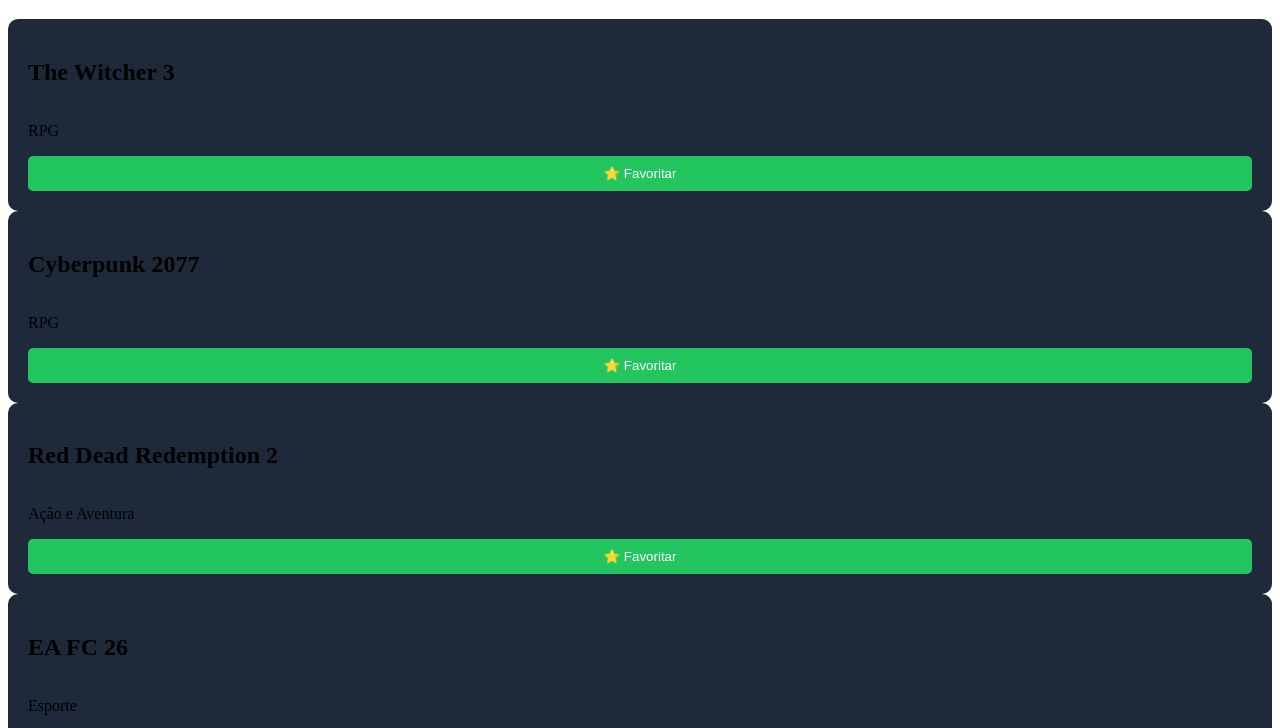
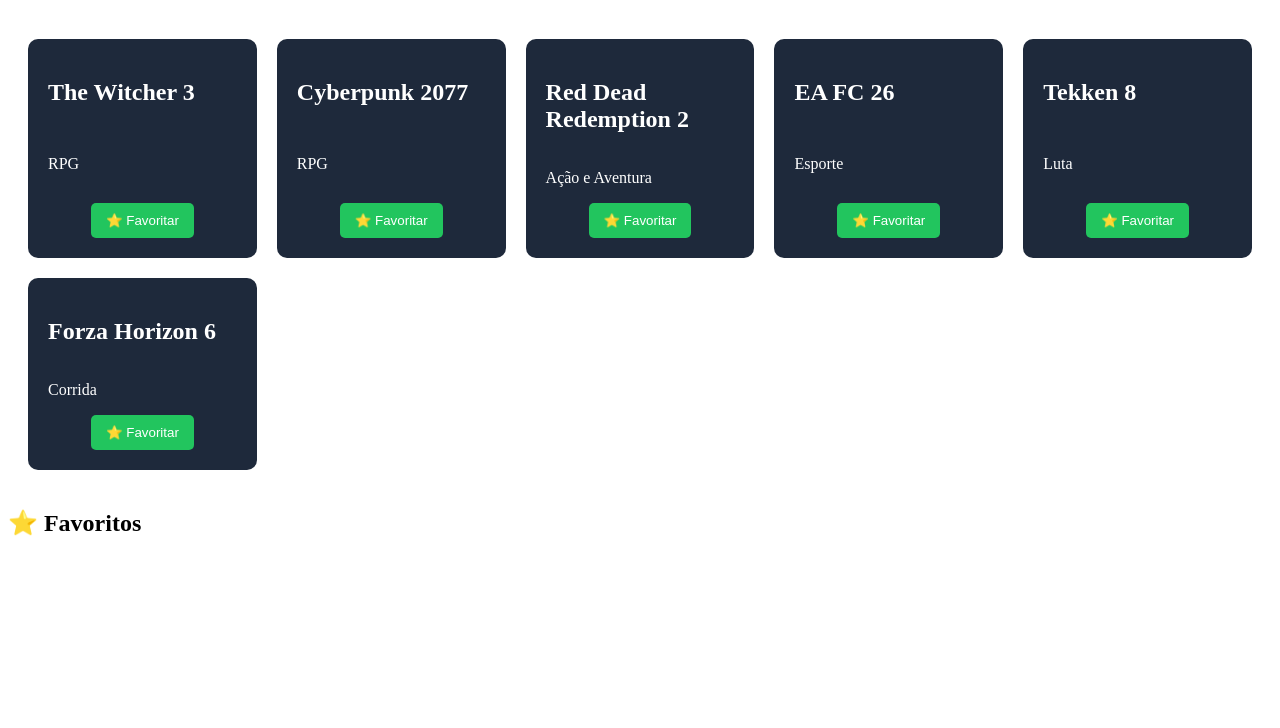
Before and after one commit to CyberStrife/game-catalog, a plain HTML site: page index.html in a window 1280 px wide. Shown: the part 62-790 px from the top of the page. Drawn offline with Linux system fonts and the light colour scheme.

Commit message:
Update style.css

```diff
--- a/css/style.css
+++ b/css/style.css
@@ -1,63 +1,50 @@
-.container {
+.games {
   display: grid;
-  grid-template-columns: repeat(auto-fill, minmax(250px, 1fr));
+  grid-template-columns: repeat(auto-fill, minmax(220px, 1fr));
   gap: 20px;
-}
-
-.card {
-  background: #1e2a3a;
   padding: 20px;
-  border-radius: 10px;
-  height: 100%; /* garante altura uniforme */
-  display: flex;
-  flex-direction: column;
-  justify-content: space-between;
-}
-  gap: 20px;
-  margin-top: 30px;
-  flex-wrap: wrap; /* 🔥 melhora em telas menores */
 }
 
 .card {
   background: #1e293b;
   padding: 20px;
   border-radius: 10px;
-  width: 200px;
+  color: white;
+
+  display: flex;
+  flex-direction: column;
+  justify-content: space-between;
+
   transition: transform 0.2s, box-shadow 0.2s;
 }
 
-/* 🔥 Efeito ao passar o mouse */
+/* Hover do card */
 .card:hover {
   transform: scale(1.05);
   box-shadow: 0 0 15px rgba(0,0,0,0.5);
 }
 
+/* Botão normal */
 button {
   background: #22c55e;
   border: none;
-  padding: 10px;
+  padding: 10px 15px;
   cursor: pointer;
   border-radius: 5px;
   color: white;
-  transition: background 0.2s, transform 0.1s;
+
+  align-self: center; /* 🔥 centraliza */
 }
 
-/* 🔥 Hover do botão */
+/* Hover botão */
 button:hover {
   background: #16a34a;
-  transform: scale(1.05);
 }
 
-/* 🔥 Clique do botão */
-button:active {
-  transform: scale(0.95);
-}
-
-/* ⭐ Lista de favoritos */
+/* Lista favoritos */
 #lista-favoritos {
   list-style: none;
   padding: 0;
-  margin-top: 10px;
 }
 
 #lista-favoritos li {
@@ -66,4 +53,5 @@
   padding: 10px;
   width: 250px;
   border-radius: 5px;
+  color: white;
 }
```
